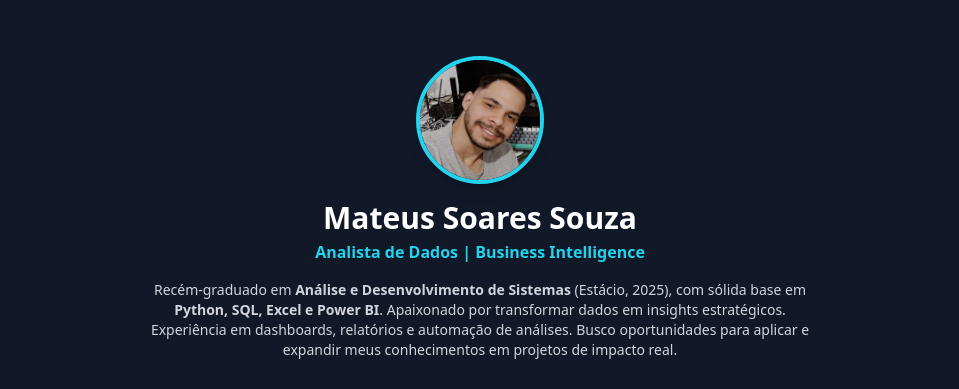
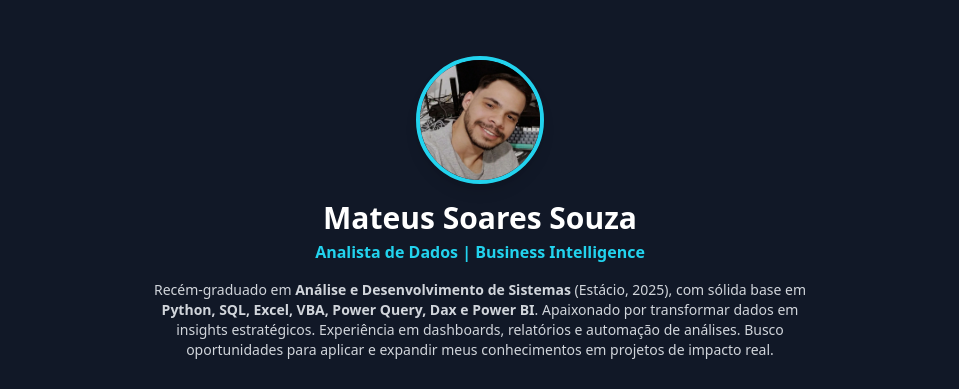
Before and after one commit to ssMatts/link-page, a plain HTML site: page index.html in a window 1280 px wide. Shown: the top 389 px of the page, without its empty margins (160-1119 px from the left). Drawn offline with nearby package versions, Linux system fonts and the light colour scheme.

Commit message:
Update skills listed in index.html

```diff
--- a/index.html
+++ b/index.html
@@ -16,7 +16,7 @@
         <h2 class="text-cyan-400 font-semibold mt-1">Analista de Dados | Business Intelligence</h2>
         <p class="text-gray-300 text-sm mt-4">
             Recém-graduado em <b>Análise e Desenvolvimento de Sistemas</b> (Estácio, 2025),
-            com sólida base em <b>Python, SQL, Excel e Power BI</b>. Apaixonado por transformar dados em insights estratégicos.
+            com sólida base em <b>Python, SQL, Excel, VBA, Power Query, Dax e Power BI</b>. Apaixonado por transformar dados em insights estratégicos.
             Experiência em dashboards, relatórios e automação de análises. Busco oportunidades para aplicar e expandir meus conhecimentos em projetos de impacto real.
         </p>
     </div>
```
